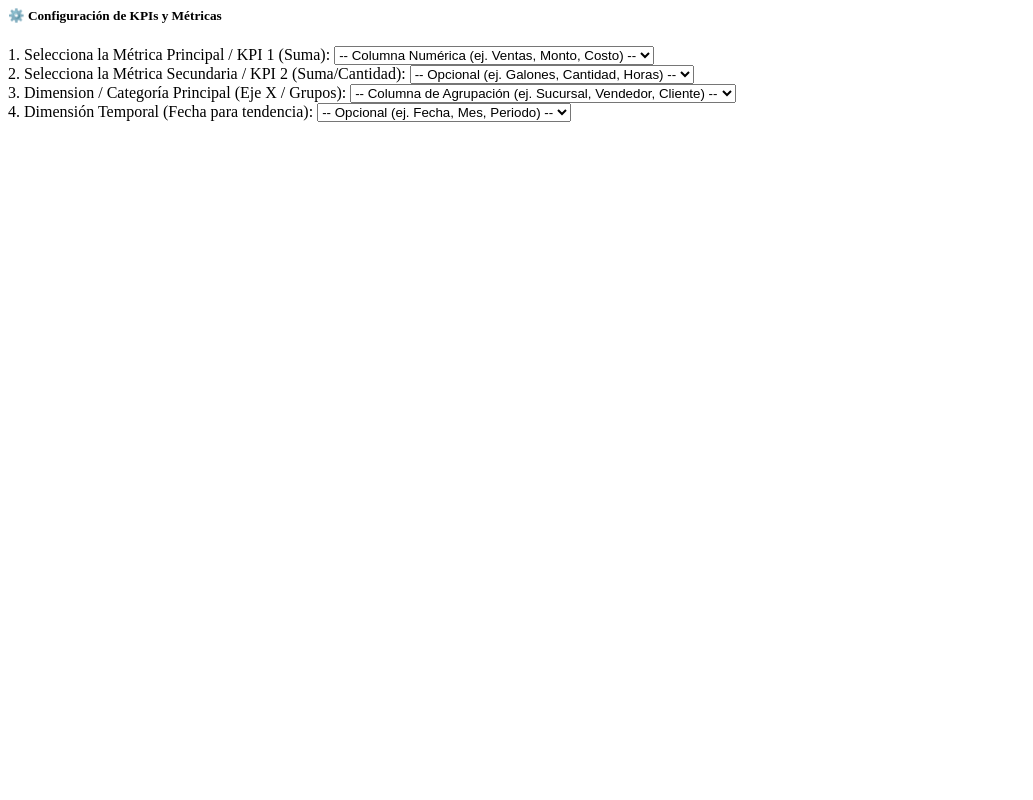
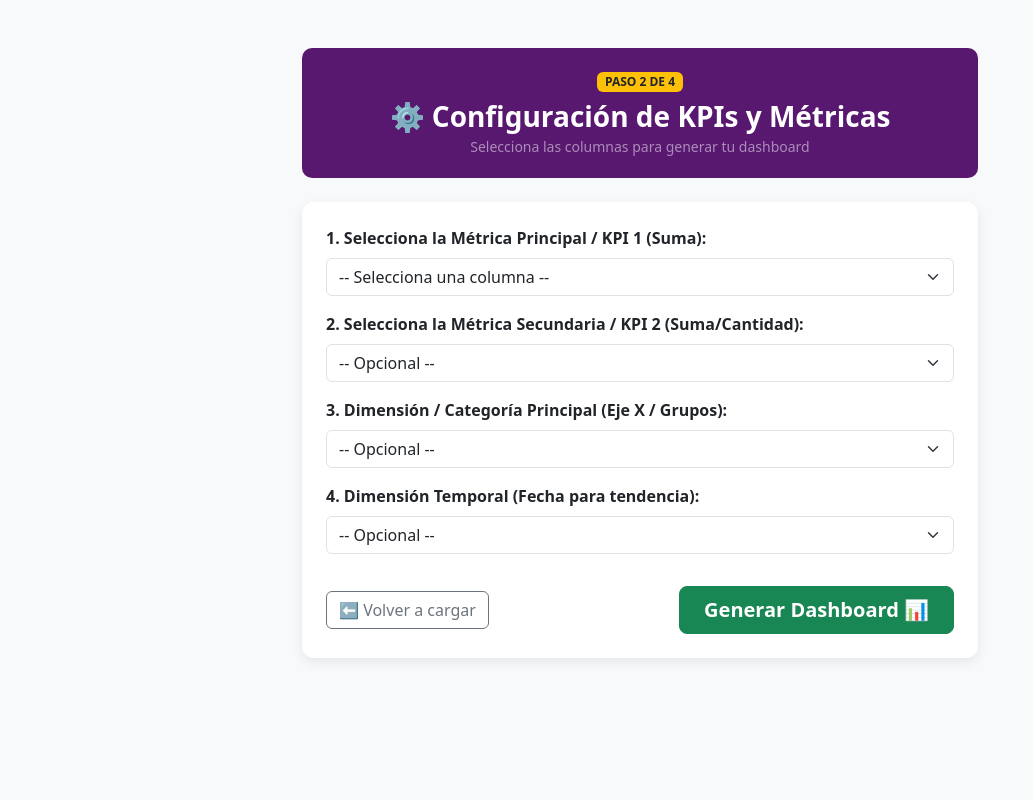
Before and after one commit to harolddickson26/ANALISIS, a Flask app: template templates/Lista_despegable_columna.html in a window 1280 px wide. Shown: the whole page, without its empty margins (0-1033 px from the left). Run offline with Flask 3, Linux system fonts and the light colour scheme; the template is opened without the code that fills it, so the values that code supplies are empty.

Commit message:
Agregado boton de envio y estilos en Paso 2

```diff
--- a/templates/Lista_despegable_columna.html
+++ b/templates/Lista_despegable_columna.html
@@ -1,46 +1,81 @@
-<!-- SECCIÓN CONFIGURABLE DE KPIS Y MÉTRICAS DINÁMICAS -->
-<div class="card p-4 mb-4 border-0 shadow-sm rounded-3">
-    <h5 class="fw-bold text-dark mb-3">⚙️ Configuración de KPIs y Métricas</h5>
+<!DOCTYPE html>
+<html lang="es">
+<head>
+    <meta charset="UTF-8">
+    <title>Paso 2: Selección de Columnas</title>
+    <link href="https://cdn.jsdelivr.net/npm/bootstrap@5.3.0/dist/css/bootstrap.min.css" rel="stylesheet">
+    <style>
+        body { background-color: #f8f9fa; }
+        .card-custom { border: none; border-radius: 12px; box-shadow: 0 4px 12px rgba(0,0,0,0.08); }
+        .header-box { background: #581870; color: white; border-radius: 10px; padding: 20px; }
+    </style>
+</head>
+<body>
 
-    <div class="row g-3 mb-3">
-        <div class="col-md-6">
-            <label class="form-label fw-bold">1. Selecciona la Métrica Principal / KPI 1 (Suma):</label>
-            <select name="col_kpi_1" class="form-select" required>
-                <option value="">-- Columna Numérica (ej. Ventas, Monto, Costo) --</option>
+<div class="container py-5" style="max-width: 700px;">
+    <!-- Encabezado -->
+    <div class="header-box mb-4 text-center">
+        <span class="badge bg-warning text-dark mb-2">PASO 2 DE 4</span>
+        <h3 class="fw-bold m-0">⚙️ Configuración de KPIs y Métricas</h3>
+        <small class="text-white-50">Selecciona las columnas para generar tu dashboard</small>
+    </div>
+
+    <div class="card card-custom p-4 bg-white">
+        <form action="/paso2-columnas" method="POST">
+
+            <!-- KPI 1 -->
+            <div class="mb-3">
+                <label for="col_kpi_1" class="form-label fw-bold">1. Selecciona la Métrica Principal / KPI 1 (Suma):</label>
+                <select name="col_kpi_1" id="col_kpi_1" class="form-select" required>
+                    <option value="" disabled selected>-- Selecciona una columna --</option>
                     {% for col in columnas %}
                         <option value="{{ col }}">{{ col }}</option>
                     {% endfor %}
                 </select>
             </div>
-        <div class="col-md-6">
-            <label class="form-label fw-bold">2. Selecciona la Métrica Secundaria / KPI 2 (Suma/Cantidad):</label>
-            <select name="col_kpi_2" class="form-select">
-                <option value="">-- Opcional (ej. Galones, Cantidad, Horas) --</option>
+
+            <!-- KPI 2 -->
+            <div class="mb-3">
+                <label for="col_kpi_2" class="form-label fw-bold">2. Selecciona la Métrica Secundaria / KPI 2 (Suma/Cantidad):</label>
+                <select name="col_kpi_2" id="col_kpi_2" class="form-select">
+                    <option value="">-- Opcional --</option>
                     {% for col in columnas %}
                         <option value="{{ col }}">{{ col }}</option>
                     {% endfor %}
                 </select>
             </div>
-    </div>
 
-    <div class="row g-3">
-        <div class="col-md-6">
-            <label class="form-label fw-bold">3. Dimension / Categoría Principal (Eje X / Grupos):</label>
-            <select name="col_categoria_1" class="form-select" required>
-                <option value="">-- Columna de Agrupación (ej. Sucursal, Vendedor, Cliente) --</option>
+            <!-- Categoría 1 -->
+            <div class="mb-3">
+                <label for="col_categoria_1" class="form-label fw-bold">3. Dimensión / Categoría Principal (Eje X / Grupos):</label>
+                <select name="col_categoria_1" id="col_categoria_1" class="form-select">
+                    <option value="">-- Opcional --</option>
                     {% for col in columnas %}
                         <option value="{{ col }}">{{ col }}</option>
                     {% endfor %}
                 </select>
             </div>
-        <div class="col-md-6">
-            <label class="form-label fw-bold">4. Dimensión Temporal (Fecha para tendencia):</label>
-            <select name="col_fecha" class="form-select">
-                <option value="">-- Opcional (ej. Fecha, Mes, Periodo) --</option>
+
+            <!-- Fecha -->
+            <div class="mb-4">
+                <label for="col_fecha" class="form-label fw-bold">4. Dimensión Temporal (Fecha para tendencia):</label>
+                <select name="col_fecha" id="col_fecha" class="form-select">
+                    <option value="">-- Opcional --</option>
                     {% for col in columnas %}
                         <option value="{{ col }}">{{ col }}</option>
                     {% endfor %}
                 </select>
             </div>
+
+            <!-- BOTÓN DE ENVÍO AL PASO 3 -->
+            <div class="d-flex justify-content-between align-items-center pt-2">
+                <a href="/cargar-excel" class="btn btn-outline-secondary">⬅️ Volver a cargar</a>
+                <button type="submit" class="btn btn-success fw-bold px-4 btn-lg">Generar Dashboard 📊</button>
+            </div>
+
+        </form>
     </div>
 </div>
+
+</body>
+</html>
```
Lines whose indentation alone changed are shown as unchanged.
